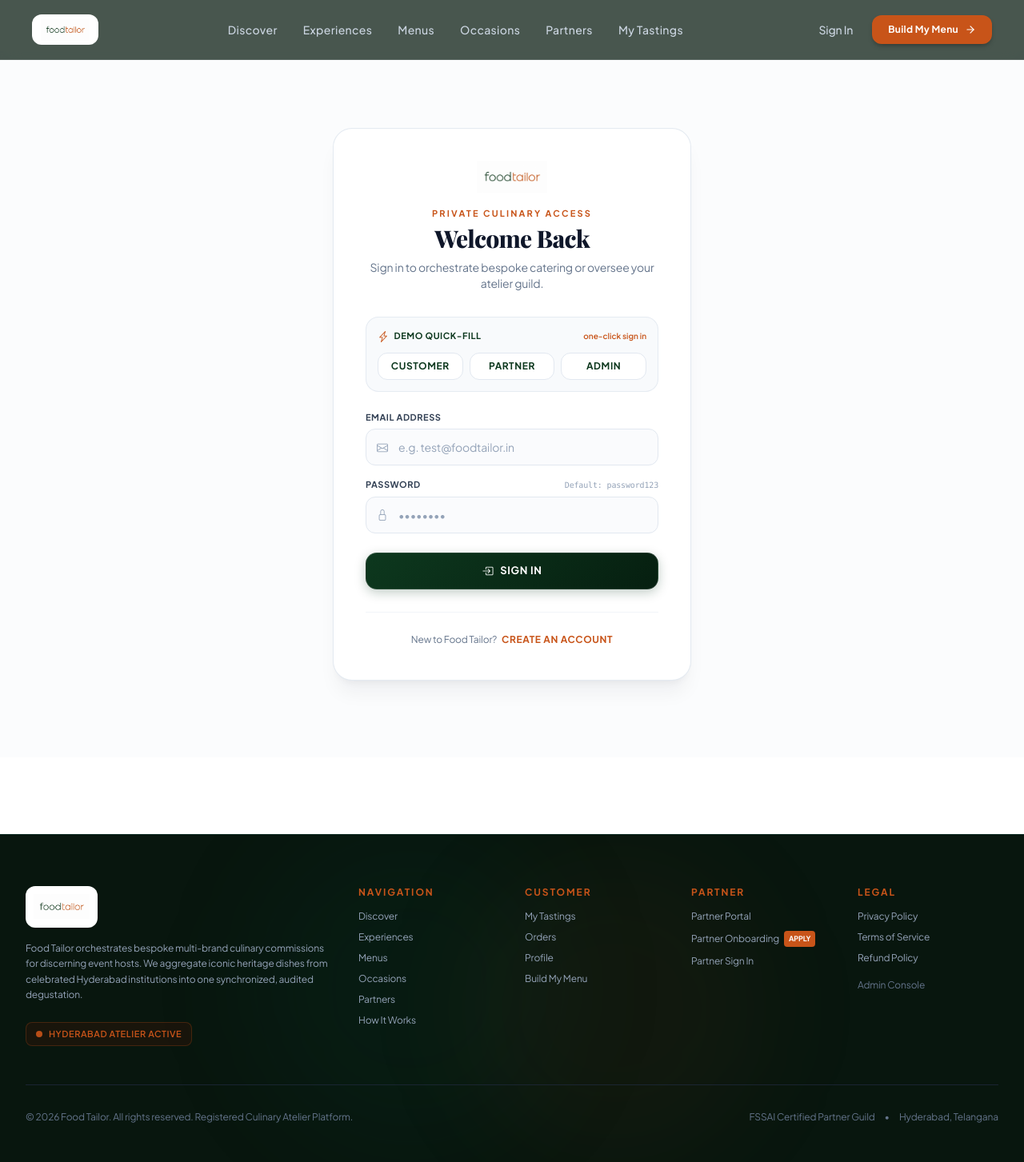
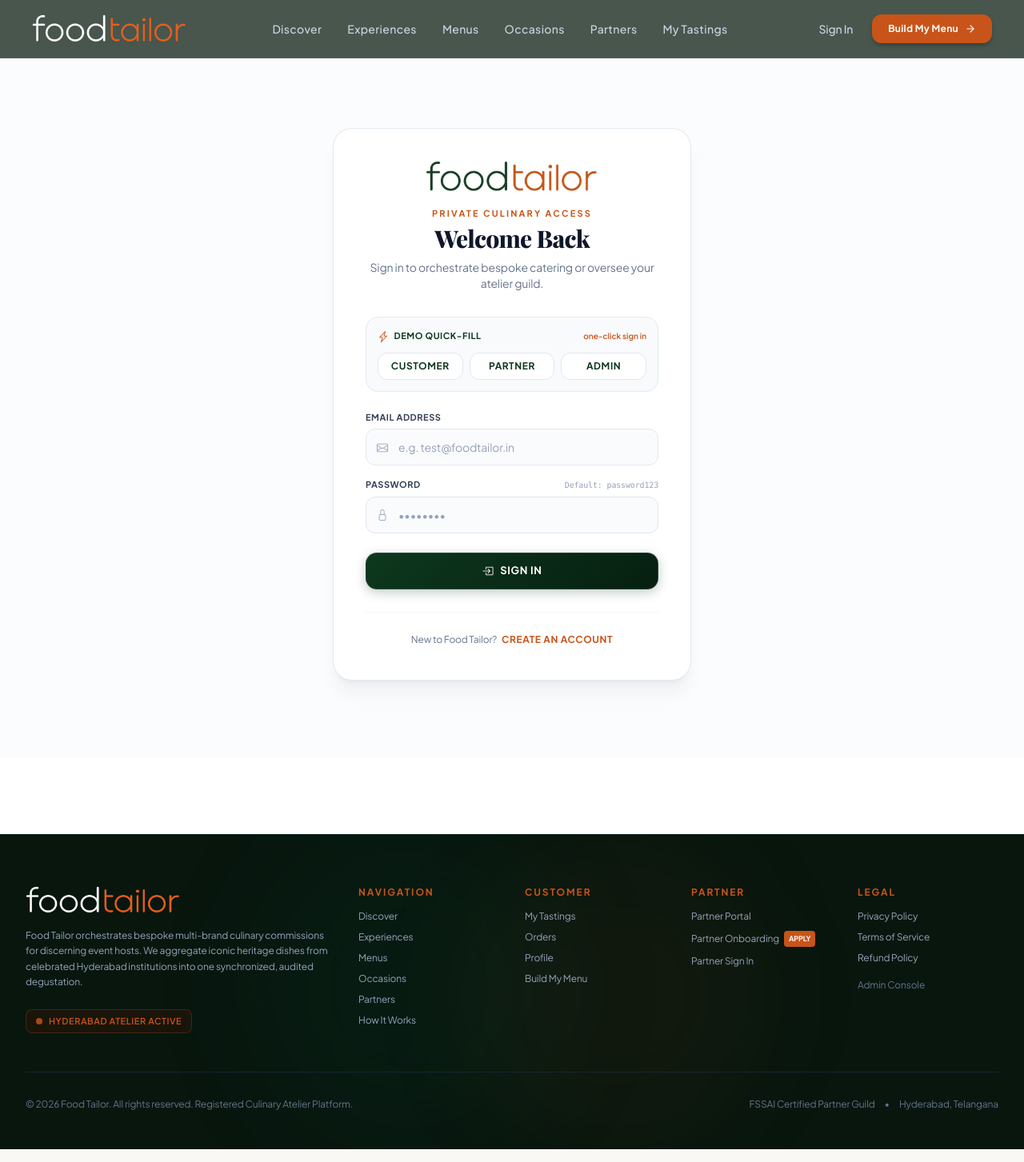
Before and after one commit to nikhilthange/Foodtailorr, a Next.js app in the folder app/: page /login in a window 1280 px wide. Shown: the whole page at 80% size. Built offline with nearby package versions, Linux system fonts and the light colour scheme; a web font is replaced by a local one.

Commit message:
fix(nav): remove boxed background and render seamless transparent Food Tailor logo

```diff
--- a/app/src/components/Footer.jsx
+++ b/app/src/components/Footer.jsx
@@ -16,8 +16,8 @@ export default function Footer() {
         <div className="grid grid-cols-1 md:grid-cols-12 gap-10 md:gap-8 pb-12 border-b border-slate-800/80">
           {/* Brand & Mission Statement */}
           <div className="md:col-span-4 flex flex-col items-start">
-            <Link to="/" className="inline-block p-2.5 bg-white rounded-xl mb-4 shadow-sm hover:opacity-95 transition-opacity">
-              <FoodTailorLogo className="h-8 w-auto" />
+            <Link to="/" className="inline-block mb-4 hover:opacity-90 transition-opacity">
+              <FoodTailorLogo variant="light" className="h-8 md:h-9 w-auto" />
             </Link>
             <p className="text-xs text-slate-400 leading-relaxed max-w-sm mb-6 font-normal">
               Food Tailor orchestrates bespoke multi-brand culinary commissions for discerning event hosts. We aggregate iconic heritage dishes from celebrated Hyderabad institutions into one synchronized, audited degustation.
--- a/app/src/components/Navbar.jsx
+++ b/app/src/components/Navbar.jsx
@@ -59,11 +59,10 @@ export default function Navbar() {
           {/* Brand Logo */}
           <div className="flex items-center">
             <Link to="/" className="flex items-center group py-1 focus:outline-none">
-              <div className="px-2.5 py-1 bg-white rounded-xl shadow-xs border border-white/40 flex items-center justify-center transition-transform duration-300 group-hover:scale-[1.02]">
-                <FoodTailorLogo
-                  className="h-6 sm:h-7 w-auto"
-                />
-              </div>
+              <FoodTailorLogo
+                variant="light"
+                className="h-7 sm:h-8 md:h-9 w-auto transition-transform duration-300 group-hover:scale-105 drop-shadow-sm"
+              />
             </Link>
           </div>
 
@@ -166,10 +165,8 @@ export default function Navbar() {
       >
         <div>
           <div className="flex items-center justify-between pb-5 border-b border-white/10">
-            <Link to="/" onClick={() => setDrawerOpen(false)} className="flex items-center">
-              <div className="px-2.5 py-1 bg-white rounded-xl shadow-xs border border-white/40 flex items-center justify-center">
-                <FoodTailorLogo className="h-6 w-auto" />
-              </div>
+            <Link to="/" onClick={() => setDrawerOpen(false)} className="flex items-center py-1">
+              <FoodTailorLogo variant="light" className="h-7 w-auto" />
             </Link>
             <button
               onClick={() => setDrawerOpen(false)}
--- a/app/src/components/ui/svg/FoodTailorLogo.jsx
+++ b/app/src/components/ui/svg/FoodTailorLogo.jsx
@@ -2,8 +2,8 @@ import React from 'react';
 
 /**
  * FoodTailorLogo renders the official Food Tailor brand logo:
- * - 'food' in Deep Heritage Forest Green (#143823)
- * - 'tailor' in Warm Artisan Terracotta/Orange (#C85419)
+ * - 'default': Dark green 'food' (#143823) + Orange 'tailor' (#C85419) on transparent bg (for light backgrounds)
+ * - 'light': Crisp white 'food' (#FFFFFF) + Orange 'tailor' (#E8601C) on transparent bg (for dark backgrounds)
  */
 export default function FoodTailorLogo({
   className = 'h-8 w-auto',
@@ -11,9 +11,12 @@ export default function FoodTailorLogo({
   alt = 'Food Tailor',
   ...props
 }) {
+  const isLight = variant === 'light';
+  const logoSrc = isLight ? '/food-tailor-logo-light.png' : '/food-tailor-logo.png';
+
   return (
     <img
-      src="/food-tailor-logo.png"
+      src={logoSrc}
       alt={alt}
       className={`block object-contain select-none ${className}`}
       loading="eager"
```
Also changed, not shown: app/public/food-tailor-logo-light.png, app/public/food-tailor-logo.png.
